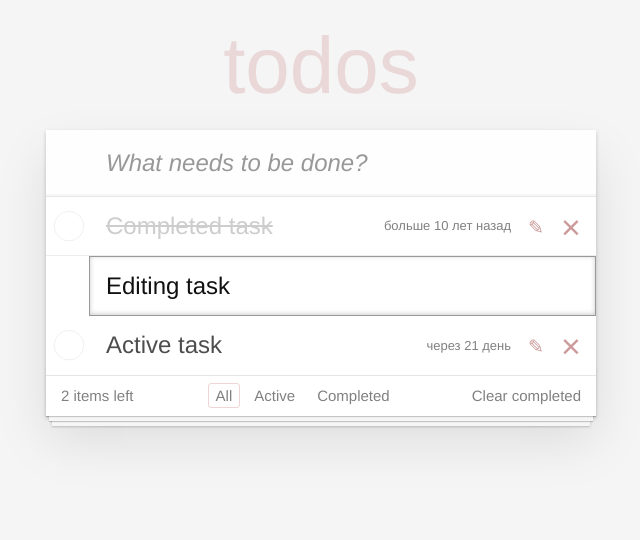
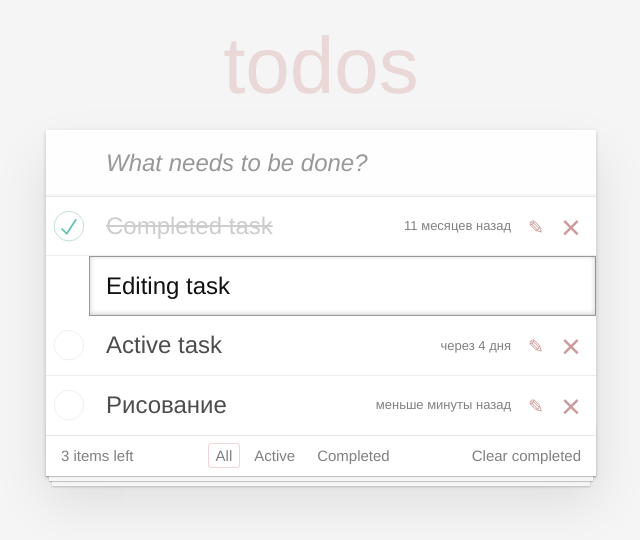
Before and after one commit to tpavelv/todo_kata, a React (Create React App) app: page / in a window 1280 px wide. Shown: the top 540 px of the page, without its empty margins (319-959 px from the left). Built offline with nearby package versions, Linux system fonts and the light colour scheme.

Commit message:
add: add tasks task filter counter active task

```diff
--- a/src/components/app/App.js
+++ b/src/components/app/App.js
@@ -6,27 +6,47 @@ import TaskList from "../task-list";
 import Footer from "../footer";
 
 export default class App extends Component {
+  maxId = 100;
   state = {
     data: [
       {
         label: "Completed task",
-        time: new Date(2014, 6, 2),
+        time: new Date(2024, 3, 9),
         done: true,
-        // status: "completed",
         id: 1,
       },
       {
         label: "Editing task",
-        time: new Date(2024, 6, 2),
+        time: new Date(2025, 3, 15),
+        done: false,
         status: "editing",
         id: 2,
       },
       {
         label: "Active task ",
-        time: new Date(2025, 3, 1),
+        time: new Date(2025, 2, 15),
+        done: false,
         id: 3,
       },
+      this.createItem("Рисование"),
     ],
+    activeFilter: "all",
+  };
+
+  createItem(label) {
+    return {
+      label: label,
+      time: new Date(),
+      done: false,
+      id: this.maxId++,
+    };
+  }
+
+  addItem = (text) => {
+    this.setState(({ data }) => {
+      const newArr = [...data, this.createItem(text)];
+      return { data: newArr };
+    });
   };
 
   deleteItem = (id) => {
@@ -40,18 +60,69 @@ export default class App extends Component {
     });
   };
 
+  toggleProperty(arr, id, propName) {
+    const newArr = [...arr];
+    const idx = newArr.findIndex((el) => el.id === id);
+    newArr[idx][propName] = !newArr[idx][propName];
+    return newArr;
+  }
+
+  toggleDone = (id) => {
+    this.setState(({ data }) => {
+      return { data: this.toggleProperty(data, id, "done") };
+    });
+  };
+
+  clearDoneItems = () => {
+    this.setState(({ data }) => {
+      return { data: data.filter((el) => !el.done) };
+    });
+  };
+
+  changeActiveFilter = (value) => {
+    this.setState(() => {
+      return { activeFilter: value };
+    });
+  };
+
+  dataFilter = (value) => {
+    if (value === "active") {
+      return this.state.data.filter((el) => !el.done);
+    }
+    if (value === "done") {
+      return this.state.data.filter((el) => el.done);
+    }
+    return this.state.data;
+  };
+
   render() {
-    const count = this.state.data.filter((el) => !el.status).length;
-
+    const activeCount = this.state.data.filter((el) => !el.done).length;
+    const renderData = this.dataFilter(this.state.activeFilter);
     return (
       <div className="App">
-        <header className="header">
+        <header
+          className="header"
+          onClick={() => {
+            console.log(this.state.data);
+          }}
+        >
           <h1>todos</h1>
-          <NewTaskForm />
+          <NewTaskForm onAddedItem={this.addItem} />
         </header>
         <section className="main">
-          <TaskList todos={this.state.data} onDeleted={this.deleteItem} />
-          <Footer count={count} />
+          <TaskList
+            // todos={this.state.data}
+            todos={renderData}
+            onDeleted={this.deleteItem}
+            onToggleDone={this.toggleDone}
+            onCreateItems={this.createItem}
+          />
+          <Footer
+            count={activeCount}
+            onClear={this.clearDoneItems}
+            activeFilter={this.state.activeFilter}
+            changeFilter={this.changeActiveFilter}
+          />
         </section>
       </div>
     );
--- a/src/components/footer/footer.js
+++ b/src/components/footer/footer.js
@@ -3,12 +3,14 @@ import "./footer.css";
 
 import TaskFilter from "../task-filter";
 
-const Footer = ({ count }) => {
+const Footer = ({ count, onClear, activeFilter, changeFilter }) => {
   return (
     <footer className="footer">
       <span className="todo-count">{count} items left</span>
-      <TaskFilter />
-      <button className="clear-completed">Clear completed</button>
+      <TaskFilter changeFilter={changeFilter} activeFilter={activeFilter} />
+      <button className="clear-completed" onClick={onClear}>
+        Clear completed
+      </button>
     </footer>
   );
 };
--- a/src/components/new-task-form/new-task-form.js
+++ b/src/components/new-task-form/new-task-form.js
@@ -1,14 +1,36 @@
-import React from "react";
+import React, { Component } from "react";
 import "./new-task-form.css";
 
-const NewTaskForm = () => {
+export default class NewTaskForm extends Component {
+  state = {
+    label: "",
+  };
+
+  changeLabel = (e) => {
+    this.setState(() => {
+      return { label: e.target.value };
+    });
+  };
+
+  submitForm = (e) => {
+    e.preventDefault();
+    this.props.onAddedItem(this.state.label);
+    this.setState(() => {
+      return { label: "" };
+    });
+  };
+
+  render() {
     return (
+      <form onSubmit={this.submitForm}>
         <input
           className="new-todo"
           placeholder="What needs to be done?"
           autoFocus
+          onChange={this.changeLabel}
+          value={this.state.label}
         />
+      </form>
     );
-};
-
-export default NewTaskForm;
+  }
+}
--- a/src/components/task-filter/task-filter.js
+++ b/src/components/task-filter/task-filter.js
@@ -1,20 +1,67 @@
-import React from "react";
+import React, { Component } from "react";
 import "./task-filter.css";
 
-const TaskFilter = () => {
+// const TaskFilter = () => {
+//   return (
+//     <ul className="filters" onClick={(e) => console.log(e.target.dataset.type)}>
+//       <li>
+//         <button className="selected" data-type="all">
+//           All
+//         </button>
+//       </li>
+//       <li>
+//         <button data-type="active">Active</button>
+//       </li>
+//       <li>
+//         <button data-type="done">Completed</button>
+//       </li>
+//     </ul>
+//   );
+// };
+
+// export default TaskFilter;
+
+export default class TaskFilter extends Component {
+  finalClassName(value, dataAtr) {
+    if (value === dataAtr) {
+      return "selected";
+    } else {
+      return "";
+    }
+  }
+  render() {
+    const { changeFilter, activeFilter } = this.props;
+
     return (
-    <ul className="filters">
+      <ul
+        className="filters"
+        onClick={(e) => changeFilter(e.target.dataset.type)}
+      >
         <li>
-        <button className="selected">All</button>
+          <button
+            className={this.finalClassName(activeFilter, "all")}
+            data-type="all"
+          >
+            All
+          </button>
         </li>
         <li>
-        <button>Active</button>
+          <button
+            data-type="active"
+            className={this.finalClassName(activeFilter, "active")}
+          >
+            Active
+          </button>
         </li>
         <li>
-        <button>Completed</button>
+          <button
+            data-type="done"
+            className={this.finalClassName(activeFilter, "done")}
+          >
+            Completed
+          </button>
         </li>
       </ul>
     );
-};
-
-export default TaskFilter;
+  }
+}
--- a/src/components/task-list/task-list.js
+++ b/src/components/task-list/task-list.js
@@ -3,12 +3,16 @@ import "./task-list.css";
 
 import Task from "../task";
 
-const TaskList = ({ todos, onDeleted }) => {
+const TaskList = ({ todos, onDeleted, onToggleDone }) => {
   const elements = todos.map((el) => {
     const { id } = el;
     return (
       <li className={el.status} key={el.id}>
-        <Task {...el} onDeleted={() => onDeleted(id)} />
+        <Task
+          {...el}
+          onDeleted={() => onDeleted(id)}
+          onToggleDone={() => onToggleDone(id)}
+        />
         {el.status === "editing" && (
           <input type="text" className="edit" defaultValue={el.label} />
         )}
--- a/src/components/task/task.js
+++ b/src/components/task/task.js
@@ -4,19 +4,8 @@ import { formatDistance } from "date-fns";
 import { ru } from "date-fns/locale";
 
 export default class Task extends Component {
-  state = {
-    done: this.props.done ? true : false,
-  };
-
-  onLabelClick = () => {
-    this.setState(({ done }) => {
-      return { done: !done };
-    });
-  };
-
   render() {
-    const { label, time, onDeleted } = this.props;
-    const { done } = this.state;
+    const { label, time, done, onDeleted, onToggleDone } = this.props;
 
     const timeToNow = formatDistance(time, new Date(), {
       addSuffix: true,
@@ -27,16 +16,14 @@ export default class Task extends Component {
       classNames += " done";
     }
     return (
-      <div
-        className={classNames}
-        // onClick={(e) => {
-        //   if (e.target.nodeName === "BUTTON") {
-        //     console.log("button");
-        //   } else this.onLabelClick();
-        // }}
-      >
-        <input className="toggle" type="checkbox" />
-        <label onClick={this.onLabelClick}>
+      <div className={classNames}>
+        <input
+          className="toggle"
+          type="checkbox"
+          checked={done}
+          onChange={onToggleDone}
+        />
+        <label onClick={onToggleDone}>
           <span className="description">{label}</span>
           <span className="created">{timeToNow}</span>
         </label>
```
Lines whose indentation alone changed are shown as unchanged.
